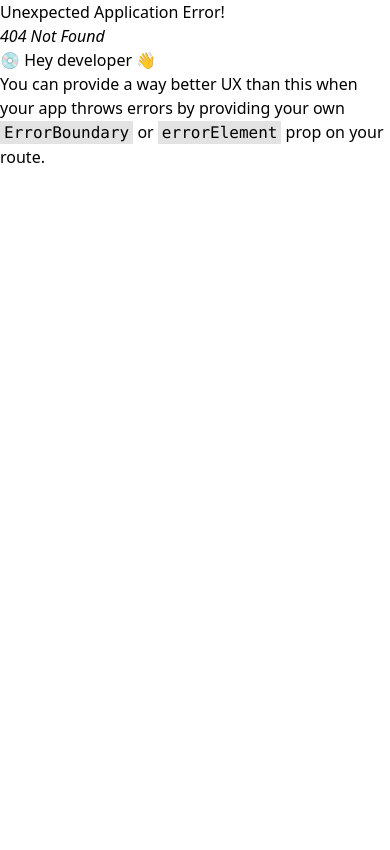
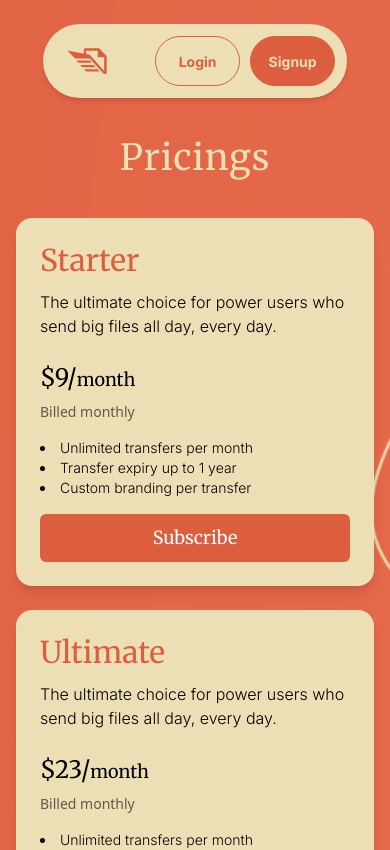
Before and after one commit to SyedKamranT/File_sharing, a React (Vite) app in the folder front-end/: page /pricing in a window 390 px wide. Before the commit this address had no page. Shown: the top 850 px of the page. Built offline with nearby package versions, Linux system fonts and the light colour scheme.

Commit message:
pricing page,responsiveness - Home , Navbar, Crds

```diff
--- a/front-end/src/App.jsx
+++ b/front-end/src/App.jsx
@@ -7,6 +7,7 @@ import { createBrowserRouter ,RouterProvider} from "react-router-dom"
 import { useAuth } from "./AuthContext";; //now added
 import { AuthProvider } from "./AuthContext";
 import AuthSuccess from './AuthSuccess'
+import Pricing from './Pricing'
 
 
 function App() {
@@ -28,6 +29,9 @@ function App() {
     },{
       path:"/auth-success",
       element:<AuthSuccess />
+    },{
+      path:'/pricing',
+      element: <Pricing/>
     }]
 
   )
--- a/front-end/src/Home.jsx
+++ b/front-end/src/Home.jsx
@@ -1,128 +1,128 @@
-import React from 'react'
-import background from './assets/background.png'
-import Navbar from './components/Navbar.jsx'
-import { IoMdAdd } from "react-icons/io";
+import React from 'react';
+import background from './assets/background.png';
+import Navbar from './components/Navbar.jsx';
+import { IoMdAdd } from 'react-icons/io';
 import { useState, useMemo } from 'react';
-
-
-
-
-//dropzone
-
+import { useNavigate } from 'react-router-dom';
 import { useDropzone } from 'react-dropzone';
 
 const baseStyle = {
   flex: 1,
   display: 'flex',
-
   alignItems: 'center',
-
   borderColor: '#DD5E3F',
   borderWidth: '2px',
   borderRadius: '30px',
-
-
   backgroundColor: 'transparent',
   color: '#bdbdbd',
   outline: 'none',
   transition: 'border .24s ease-in-out',
-  width: '327px',
+  width: '100%',
+
   height: '60px',
 };
 
-const focusedStyle = {
-  borderColor: '#2196f3'
-};
+const focusedStyle = { borderColor: '#2196f3' };
+const acceptStyle = { borderColor: '#00e676' };
+const rejectStyle = { borderColor: '#ff1744' };
 
-const acceptStyle = {
-  borderColor: '#00e676'
-};
-
-const rejectStyle = {
-  borderColor: '#ff1744'
-};
-
-function StyledDropzone(props) {
+function StyledDropzone() {
   const [fileName, setFileName] = useState(null);
   const {
     getRootProps,
     getInputProps,
     isFocused,
     isDragAccept,
-    isDragReject
+    isDragReject,
   } = useDropzone({
     multiple: true,
     accept: { 'image/*': [] },
     onDrop: (acceptedFiles) => {
       if (acceptedFiles.length > 0) {
-        setFileName(acceptedFiles[0].name); // Store the selected file name
+        setFileName(acceptedFiles[0].name);
       }
-    }
+    },
   });
 
-  const style = useMemo(() => ({
-    ...baseStyle,
-    ...(isFocused ? focusedStyle : {}),
-    ...(isDragAccept ? acceptStyle : {}),
-    ...(isDragReject ? rejectStyle : {})
-  }), [
-    isFocused,
-    isDragAccept,
-    isDragReject
-  ]);
+  const style = useMemo(
+    () => ({
+      ...baseStyle,
+      ...(isFocused ? focusedStyle : {}),
+      ...(isDragAccept ? acceptStyle : {}),
+      ...(isDragReject ? rejectStyle : {}),
+    }),
+    [isFocused, isDragAccept, isDragReject]
+  );
 
   return (
-    <div className="container flex justify-between outline-none   w-[327px] ">
+    <div className="container w-full ">
       <div {...getRootProps({ style })}>
-        <input {...getInputProps()} className=' rounded-[30px]' />
-        <div className=' flex justify-between items-center flex-row w-full  p-[10px]'>
-          <p className='text-[#DD5E3F] inter-bold text-[16px]' >{fileName || "Browse your files"}</p>
-          <button className=' bg-[#DD5E3F] w-[69px] h-[40px] rounded-[25px] flex justify-center items-center'><input {...getInputProps()} /><IoMdAdd className=' text-[20px] text-white' /></button></div>
+        <input {...getInputProps()} className="rounded-[30px] w-full" />
+        <div className="flex justify-between items-center w-full p-2">
+          <p className="text-[#DD5E3F] text-[16px] inter-bold">{fileName || 'Browse your files'}</p>
+          <button className="bg-[#DD5E3F] w-[69px] h-[40px] rounded-[25px] flex justify-center items-center">
+            <IoMdAdd className="text-[20px] text-white" />
+          </button>
+        </div>
       </div>
     </div>
   );
 }
 
-
-
-
-
-
-
-
 const Home = () => {
-
+  const navigate = useNavigate();
 
   return (
-    <div className="md:max-lg:h-auto flex flex-col gap-20 bg-cover bg-center h-screen  pt-10" style={{ backgroundImage: `url(${background})` }} >
-      {/* <img src={background} alt="background" className="w-full h-full object-cover" /> */}
-      {/* Navbar */}
-
+    <div
+      className="min-h-screen flex flex-col gap-20 bg-cover bg-center px-4 md:px-10 pt-10"
+      style={{ backgroundImage: `url(${background})` }}
+    >
       <Navbar />
 
-
-      {/* Content */}
-      <div className="md:max-lg:flex-col md:max-lg:gap-10  flex flex-row items-center justify-between mx-[120px] ">
-        <div className="flex flex-col gap-[15px]  ">
-          <p className='text-[#EDDFB5] font-[400]  text-[64px] leading-[83px] tracking-[1px] merriweather-regular ' >Let's Wrap<br /> Up Your Files</p>
-          <p className='text-[#EDDFB5] text-[24px] inter-medium font-[500] leading-[36px]  '>Drag. Drop. Done<br />Seamless file management at your fingertips!</p>
-          <button className='mt-[60px]   cursor-pointer bg-[#EDDFB5] w-[190px] h-[60px] rounded-[10px] merriweather-bold text-[18px] text-[#D85131] items-center justify-center text-1xl'>
+      <div className="flex flex-col md:flex-row items-center justify-between gap-10 md:max-lg:gap-14   lg:gap-20 lg:max-xl:mx-[80px] xl:mx-[100px] ">
+        <div className="text-center md:text-left  ">
+          <p className="text-[#EDDFB5] text-5xl leading-[65px]  xl:text-[64px] lg:max-xl:text-[45px]  lg:max-xl:leading-[70px] font-bold  merriweather-regular lg:leading-[83px] ">
+            Let's Wrap Up <br />Your Files
+          </p>
+          <p className="text-[#EDDFB5] text-lg md:text-xl mt-4 inter-medium">
+            Drag. Drop. Done<br />Seamless file management at your fingertips!
+          </p>
+          <button
+            onClick={() => navigate('/pricing')}
+            className="mt-12 bg-[#EDDFB5] w-48 h-15 rounded-lg text-[#D85131] text-lg font-semibold merriweather-bold "
+          >
             See Pricing
           </button>
-
         </div>
-        <div className="w-[387px] h-[462px] bg-[#EDDFB5] rounded-[16px]  ">
-          <form action="" className=' flex flex-col gap-[30px] p-[30px]'>
+        <div className=" max-w-md bg-[#EDDFB5] rounded-[16px] p-7.5 shadow-lg md:min-h-[462px] md:min-w-[387px] max-md:w-full">
+          <form className="flex flex-col h-full justify-between gap-[20px]">
             <StyledDropzone />
-            <input type="email" name="" id="" placeholder='Your email' className='  w-full outline-none border-b-2 border-[#DD5E3F] pb-[10px]' />
-            <input type="email" name="" id="" placeholder='Email to' className='  w-full outline-none border-b-2 border-[#DD5E3F] pb-[10px]' />
-            <input type="text" name="" id="" placeholder='Title' className='  w-full outline-none border-b-2 border-[#DD5E3F] pb-[10px]' />
-            <input type="text" name="" id="" placeholder='Message' className='  w-full outline-none border-b-2 border-[#DD5E3F] pb-[10px]' />
-            <input type="submit" value="Transfer Files" className=' bg-[#DD5E3F]  w-full h-[60px] rounded-[10px] text-center text-[16px] merriweather-regular  text-[#EDDFB5] ' />
-
+            <input
+              type="email"
+              placeholder="Your email"
+              className="w-full border-b-2 border-[#DD5E3F] p-2 outline-none inter-regular"
+            />
+            <input
+              type="email"
+              placeholder="Email to"
+              className="w-full border-b-2 border-[#DD5E3F] p-2 outline-none inter-regular"
+            />
+            <input
+              type="text"
+              placeholder="Title"
+              className="w-full border-b-2 border-[#DD5E3F] p-2 outline-none inter-regular"
+            />
+            <input
+              type="text"
+              placeholder="Message"
+              className="w-full border-b-2 border-[#DD5E3F] p-2 outline-none inter-regular"
+            />
+            <input
+              type="submit"
+              value="Transfer Files"
+              className="bg-[#DD5E3F] w-full h-15 rounded-lg text-[#EDDFB5] text-lg font-semibold cursor-pointer merriweather-regular "
+            />
           </form>
-
-
         </div>
       </div>
     </div>
--- /dev/null
+++ b/front-end/src/Pricing.jsx
@@ -0,0 +1,74 @@
+import React from "react";
+import Card from "./components/Card";
+import background from "./assets/background.png";
+import Navbar from "./components/Navbar";
+
+const Pricing = () => {
+  const pricings = [
+    {
+      id: 1,
+      title: "Starter",
+      desc: "The ultimate choice for power users who send big files all day, every day.",
+      price: 9,
+      lists: [
+        "Unlimited transfers per month",
+        "Transfer expiry up to 1 year",
+        "Custom branding per transfer",
+      ],
+    },
+    {
+      id: 2,
+      title: "Ultimate",
+      desc: "The ultimate choice for power users who send big files all day, every day.",
+      price: 23,
+      lists: [
+        "Unlimited transfers per month",
+        "Transfer expiry up to 1 year",
+        "Custom branding per transfer",
+        "Unlimited reviews and portals",
+      ],
+    },
+    {
+      id: 3,
+      title: "Ultimate Pro",
+      desc: "The ultimate choice for power users who send big files all day, every day.",
+      price: 33,
+      lists: [
+        "Unlimited transfers per month",
+        "Transfer expiry up to 1 year",
+        "Custom branding per transfer",
+        "Unlimited reviews and portals",
+        "Subscribers benefits",
+      ],
+    },
+  ];
+
+  return (
+    <div
+      className="min-h-screen bg-cover bg-center flex flex-col gap-10 px-4 md:px-10"
+      style={{ backgroundImage: `url(${background})` }}
+    >
+      <div className="mt-6">
+        <Navbar />
+      </div>
+
+      <h1 className="merriweather-regular  text-center text-4xl md:text-5xl lg:text-6xl font-bold  text-[#EDDFB5] tracking-wide">
+        Pricings
+      </h1>
+
+      <div className="flex flex-wrap justify-center gap-6 md:gap-10 lg:gap-14">
+        {pricings.map((item, index) => (
+         <div className=""> <Card
+         key={index}
+         title={item.title}
+         desc={item.desc}
+         price={item.price}
+         lists={item.lists}
+       /></div>
+        ))}
+      </div>
+    </div>
+  );
+};
+
+export default Pricing;
--- a/front-end/src/components/Card.jsx
+++ b/front-end/src/components/Card.jsx
@@ -1,31 +1,30 @@
-import React from 'react';
+import React from "react";
 
-const Card = () => {
+const Card = ({ title, desc, price, lists }) => {
   return (
-        <div className="items-center h-screen ">
-            <div className="p-[30px] w-[411px] h-[558px] bg-[#EDDFB5] shadow-lg rounded-2xl  flex flex-col justify-between">
+    <div className="flex justify-center">
+      <div className="p-6 sm:p-8 w-full lg:h-[475px] max-w-[400px] bg-[#EDDFB5] shadow-lg rounded-2xl flex flex-col justify-between cursor-pointer transition-all duration-300 hover:-translate-y-5 max-md:hover:translate-x-5 hover:shadow-2xl">
         <div>
-                    <h1 className='text-4xl text-[#DD5E3F] merriweather-regular'>Starter</h1>
+          <h1 className="text-3xl md:text-4xl text-[#DD5E3F] font-bold merriweather-regular">{title}</h1>
 
-                    <p className='pt-5 w-[351px] h-[46px] top-[406px] '>The ultimate choice for power users who send big files all day, every day.</p>
-                    <p className='text-3xl mt-9 merriweather-regular'>
-                        $9/<span className='text-xl'>month</span>
+          <p className="pt-3 md:pt-4 text-base md:text-lg inter-light">{desc}</p>
+
+          <p className="text-2xl md:text-3xl mt-6 font-bold merriweather-regular">
+            ${price}/<span className="text-lg md:text-xl font-normal">month</span>
           </p>
-                    <p className='mt-2 text-[#00000099]'>Billed monthly</p>
-                    <div className='mt-5'></div>
-                    <ul className='list-disc list-inside'>
-                        <li>Share and receive limitless</li>
-                        <li>Unlimited transfers per month</li>
-                        <li>Transfer expiry up to 1 year</li>
-                        <li>Custom branding per transfer</li>
+          <p className="mt-2 text-[#00000099] text-sm md:text-base">Billed monthly</p>
+
+          <ul className="mt-4 list-disc list-inside text-sm md:text-base inter-light">
+            {lists.map((list, index) => (
+              <li key={index}>{list}</li>
+            ))}
           </ul>
         </div>
-                <button className='max-lg:w-[300px] cursor-pointer bg-[#DD5E3F] w-[351px] h-[60px] rounded-md inter-medium text-[18px] text-white hover:bg-[#D85131] merriweather-regular  '>
+
+        <button className=" merriweather-regular w-full mt-4 bg-[#DD5E3F] h-[48px] md:h-14 rounded-md text-white text-lg md:text-xl font-semibold hover:bg-[#D85131] transition-all duration-300">
           Subscribe
         </button>
       </div>
-
-
     </div>
   );
 };
--- a/front-end/src/components/Navbar.jsx
+++ b/front-end/src/components/Navbar.jsx
@@ -1,5 +1,6 @@
 import React, { useEffect, useState } from 'react';
 import logoOrange from '../assets/logoOrange.svg';
+import logoIcon from '../assets/logoIcon.svg'
 import { useNavigate } from 'react-router-dom';
 import { useAuth } from '../AuthContext';
 import UserProfile from './UserProfile';
@@ -20,24 +21,24 @@ const Navbar = () => {
 
   return (
     <div className="flex justify-center items-start w-full ">
-      <nav className="p-3 flex justify-between items-center bg-[#EDDFB5] w-[85%] rounded-[107px] shadow-md mx-auto">
+      <nav className="p-3 flex justify-between items-center bg-[#EDDFB5] w-[85%] md:max-xl:w-[100%] rounded-[107px] shadow-md mx-auto">
         <div>
-          <img src={logoOrange} alt="Logo" className="w-[220px] h-[33px] " />
+          <img src={window.innerWidth < 640 ? logoIcon : logoOrange} alt='logo' className="max-sm:w-fit max-sm:h-[48px] max-sm:pl-[10px] w-[220px] h-[33px] " />
         </div>
 
         <div className="space-x-4">
           {isAuthenticated ?
           <div className='flex gap-[10px]'>
                   <UserProfile />
-                  <button onClick={() => { logout(); }} className="text-[#DD5E3F] text-[14px] w-[119px] inter-bold h-[50px] px-4 py-2 rounded-full border border-[#DD5E3F] cursor-pointer outline-none">
+                  <button onClick={() => { logout(); }} className="text-[#DD5E3F] text-[14px] w-[119px] max-sm:w-[85px]  inter-bold h-[50px] px-4 py-2 rounded-full border border-[#DD5E3F] cursor-pointer outline-none">
                     Logout
                   </button>
           </div> :
           <div className='flex gap-[10px]'>
-          <button onClick={() => navigate('/login')} className="text-[#DD5E3F] text-[14px] w-[119px] inter-bold h-[50px] px-4 py-2 rounded-full border border-[#DD5E3F] cursor-pointer outline-none">
+          <button onClick={() => navigate('/login')} className="text-[#DD5E3F] max-sm:w-[85px] text-[14px] w-[119px] inter-bold h-[50px] px-4 py-2 rounded-full border border-[#DD5E3F] cursor-pointer outline-none">
             Login
           </button>
-          <button onClick={()=>navigate('/signup')} className="text-[#EDDFB5] text-[14px] w-[119px] h-[50px] inter-bold  px-4 py-2 rounded-full border border-[#DD5E3F] cursor-pointer bg-[#DD5E3F] outline-none">
+          <button onClick={()=>navigate('/signup')} className="text-[#EDDFB5] max-sm:w-[85px] text-[14px] w-[119px] h-[50px] inter-bold  px-4 py-2 rounded-full border border-[#DD5E3F] cursor-pointer bg-[#DD5E3F] outline-none">
             Signup
           </button>
           </div>
```
Also changed, not shown: front-end/src/assets/logoIcon.svg (added). Lines whose indentation alone changed are shown as unchanged.
